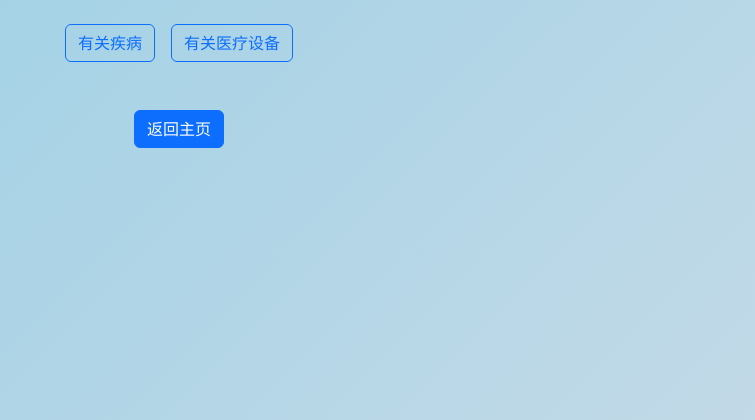
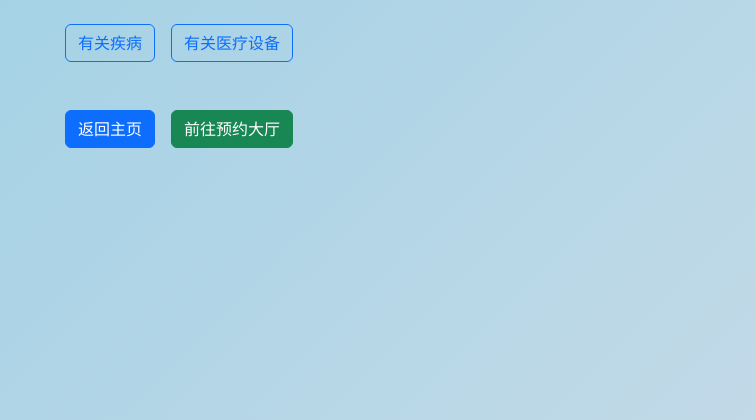
Before and after one commit to cc2259664147-crypto/Online-Booking-System, a Flask app: page /more in a window 1280 px wide. Shown: the top 420 px of the page, without its empty margins (461-1216 px from the left). Run offline with Flask 3, Linux system fonts and the light colour scheme.

Commit message:
Update more.html

```diff
--- a/app/templates/more.html
+++ b/app/templates/more.html
@@ -24,6 +24,7 @@
 </div>
 <div class="d-flex justify-content-center gap-3 my-4">
   <a href="/home" class="btn btn-primary">返回主页</a>
+  <a href="/booking-page" class="btn btn-success">前往预约大厅</a>
 </div>
 
   <!-- 疾病弹窗 -->
```
